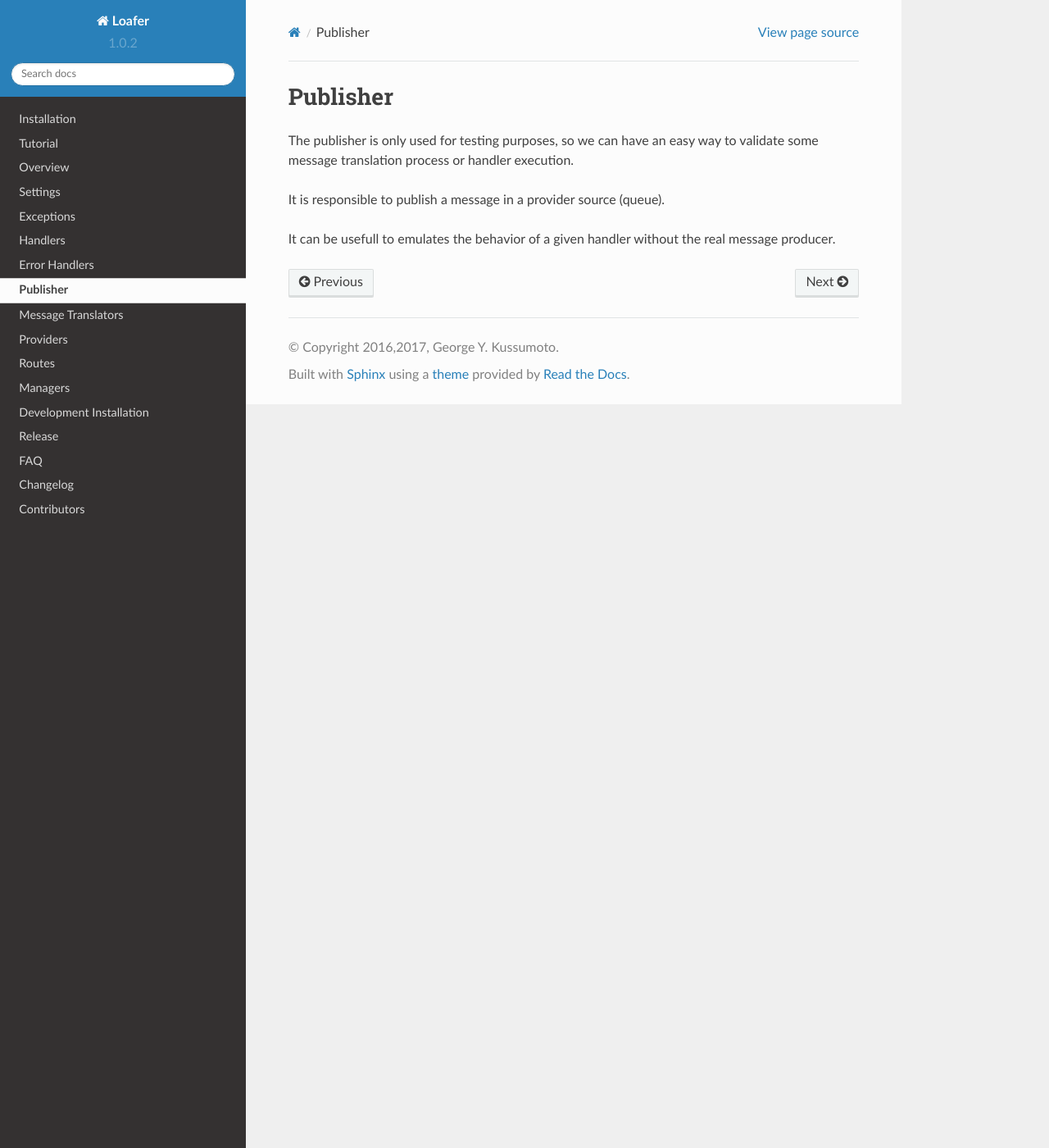
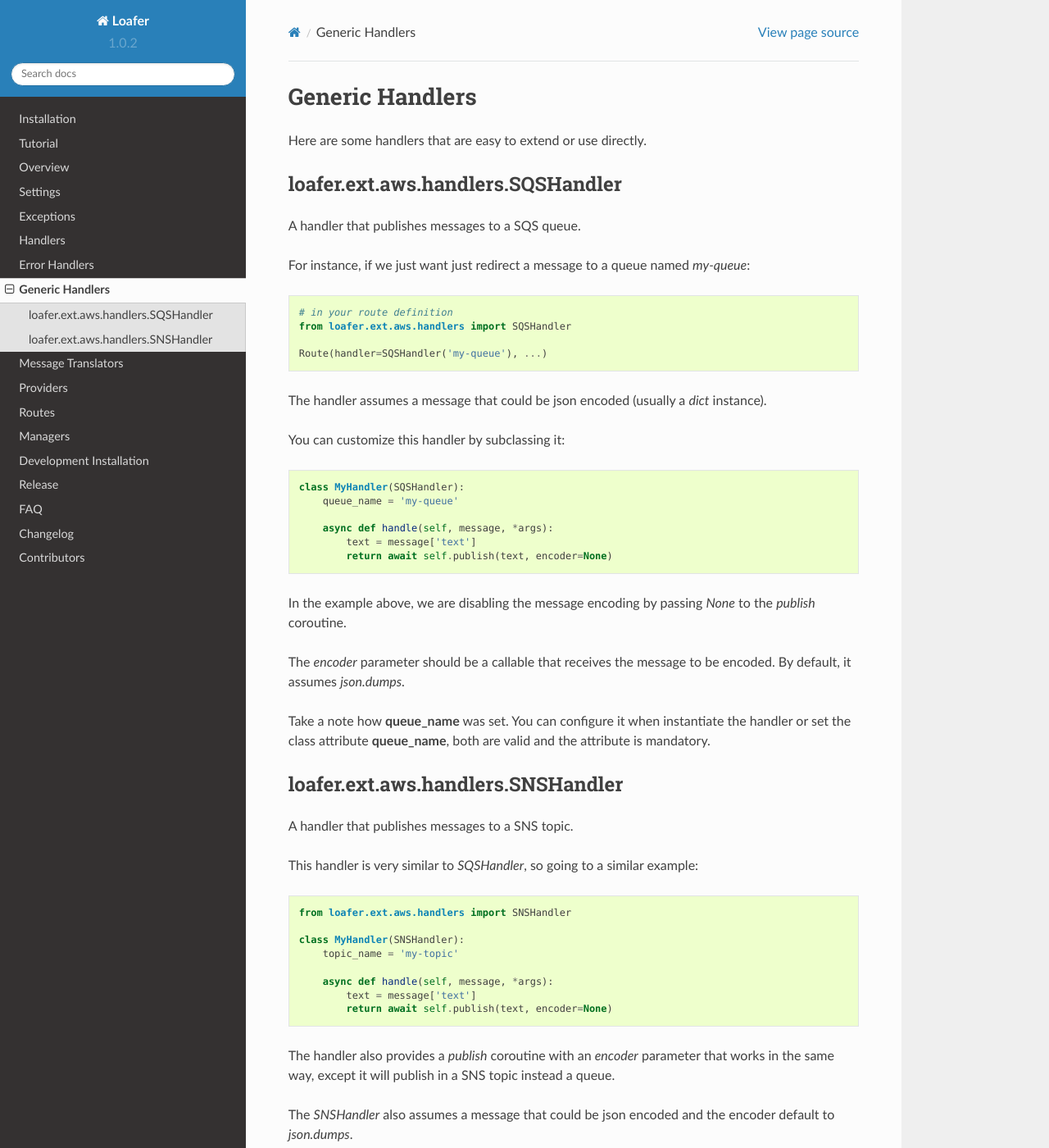
Before and after one commit to georgeyk/loafer, a Sphinx documentation site: the page built from docs/source/generic_handlers.rst, in a window 1280 px wide and 1400 px high. Shown: the whole window at 82% size. Built offline with Sphinx 7.4.7 and the Read the Docs theme 2.0.0, drawn with Linux system fonts in a browser that asks for light colours; some of the changed text lies outside the part shown.

Commit message:
Add initial docs for generic handlers

```diff
--- a/docs/source/generic_handlers.rst
+++ b/docs/source/generic_handlers.rst
@@ -1,10 +1,63 @@
-Publisher
----------
+Generic Handlers
+-----------------
 
-The publisher is only used for testing purposes, so we can have an easy way
-to validate some message translation process or handler execution.
+Here are some handlers that are easy to extend or use directly.
 
-It is responsible to publish a message in a provider source (queue).
 
-It can be usefull to emulates the behavior of a given handler without the
-real message producer.
+loafer.ext.aws.handlers.SQSHandler
+~~~~~~~~~~~~~~~~~~~~~~~~~~~~~~~~~~
+
+A handler that publishes messages to a SQS queue.
+
+For instance, if we just want just redirect a message to a queue named `my-queue`::
+
+    # in your route definition
+    from loafer.ext.aws.handlers import SQSHandler
+
+    Route(handler=SQSHandler('my-queue'), ...)
+
+The handler assumes a message that could be json encoded (usually a `dict` instance).
+
+You can customize this handler by subclassing it::
+
+    class MyHandler(SQSHandler):
+        queue_name = 'my-queue'
+
+        async def handle(self, message, *args):
+            text = message['text']
+            return await self.publish(text, encoder=None)
+
+In the example above, we are disabling the message encoding by passing `None`
+to the `publish` coroutine.
+
+The `encoder` parameter should be a callable that receives the message to be encoded.
+By default, it assumes `json.dumps`.
+
+Take a note how **queue_name** was set. You can configure it when instantiate
+the handler or set the class attribute **queue_name**, both are valid and the
+attribute is mandatory.
+
+
+loafer.ext.aws.handlers.SNSHandler
+~~~~~~~~~~~~~~~~~~~~~~~~~~~~~~~~~~
+
+A handler that publishes messages to a SNS topic.
+
+This handler is very similar to `SQSHandler`, so going to a similar example::
+
+    from loafer.ext.aws.handlers import SNSHandler
+
+    class MyHandler(SNSHandler):
+        topic_name = 'my-topic'
+
+        async def handle(self, message, *args):
+            text = message['text']
+            return await self.publish(text, encoder=None)
+
+The handler also provides a `publish` coroutine with an `encoder` parameter
+that works in the same way, except it will publish in a SNS topic instead a queue.
+
+The `SNSHandler` also assumes a message that could be json encoded and the encoder default to `json.dumps`.
+
+The **topic_name** is also mandatory and should be configured in the class
+definition or when creating the handler instance.
--- a/docs/source/handlers.rst
+++ b/docs/source/handlers.rst
@@ -25,3 +25,5 @@ Another way to acknowledge messages inside a handler is to raise
 Any other exception will be redirected to an ``error_handler``, see :doc:`error_handlers`.
 
 The default ``error_handler`` will log the error and **not** acknowledge the message.
+
+For some generic handlers that can give you starting point, check :doc:`generic_handlers`.
```
